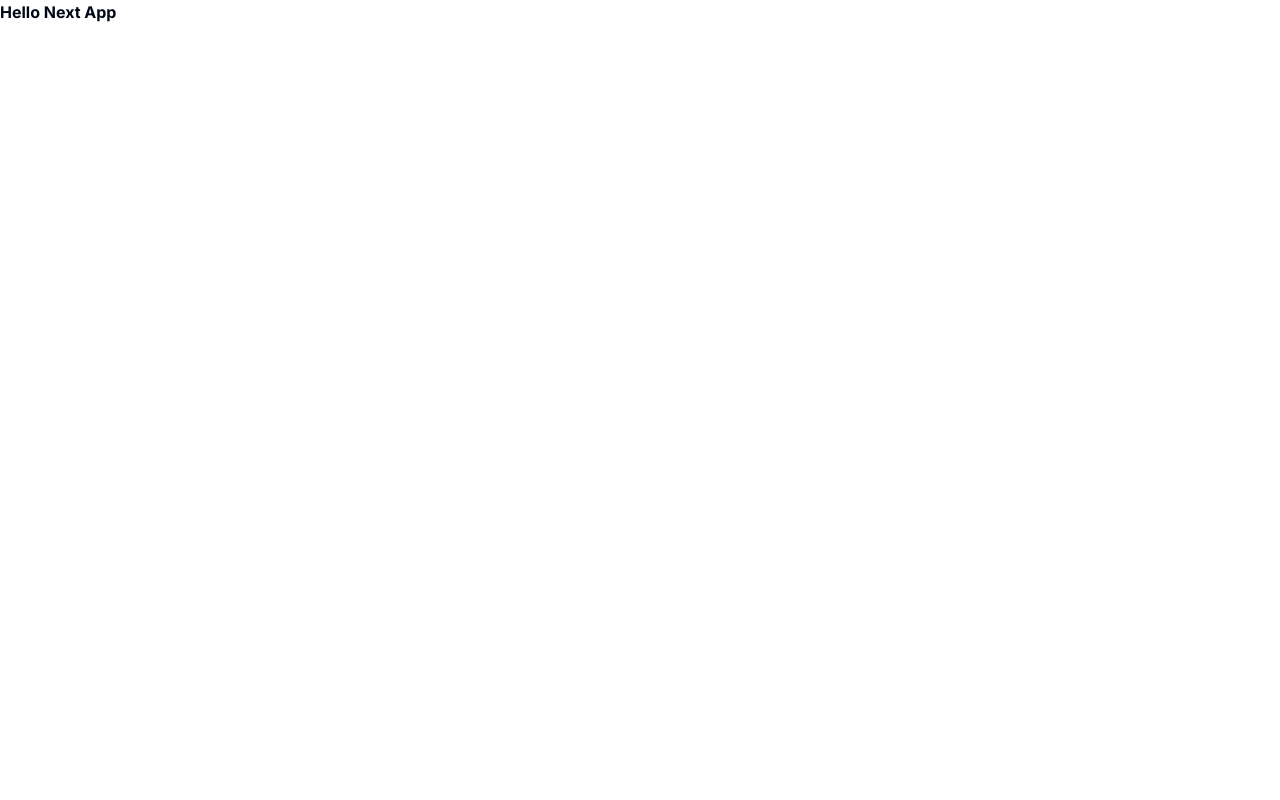
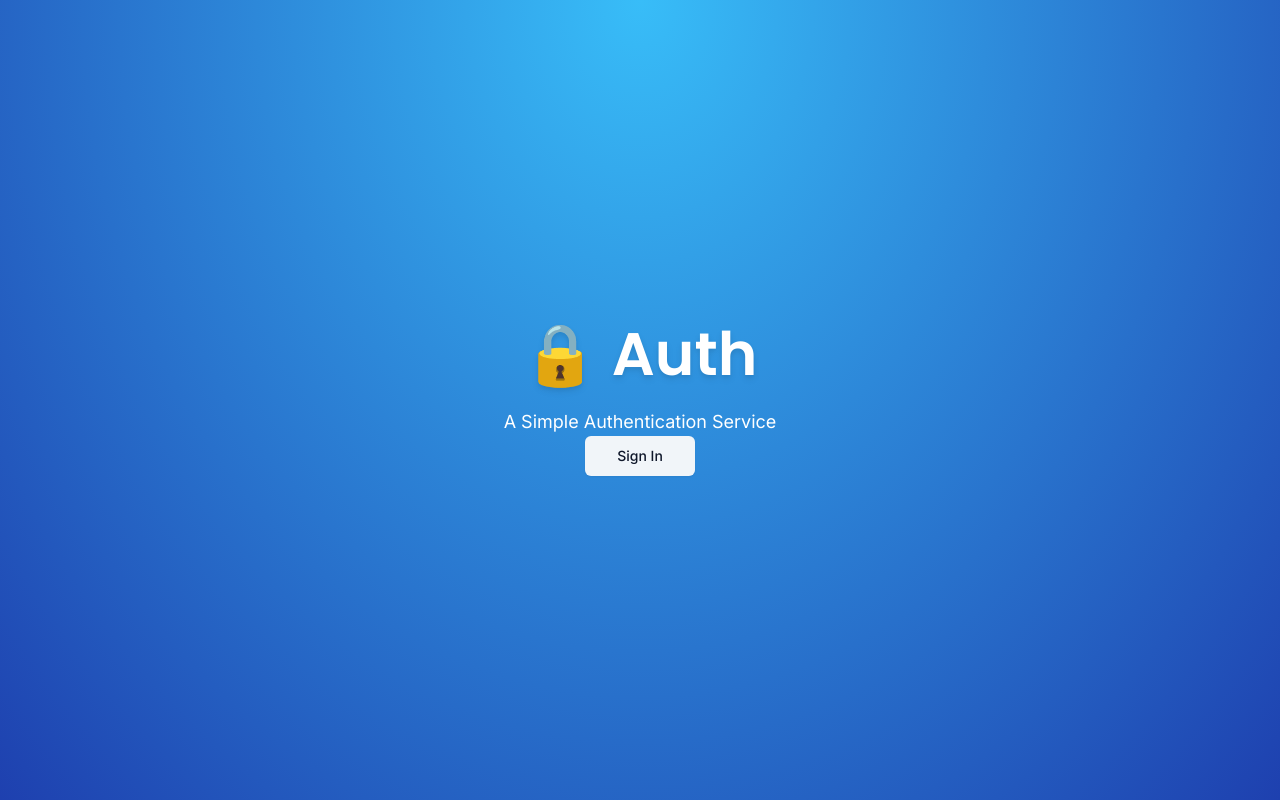
Before and after one commit to mawaisdev/next-auth, a Next.js app: page / in a window 1280 px wide. Built offline with nearby package versions, Linux system fonts and the light colour scheme.

Commit message:
Home Page Complete

```diff
--- a/app/globals.css
+++ b/app/globals.css
@@ -1,6 +1,12 @@
 @import 'tailwindcss/base';
 @import 'tailwindcss/components';
 @import 'tailwindcss/utilities';
+
+html,
+body,
+:root {
+  height: 100%;
+}
 
 @layer base {
   :root {
--- a/app/page.tsx
+++ b/app/page.tsx
@@ -1,7 +1,31 @@
+import { Poppins } from 'next/font/google'
+import { cn } from '@/lib/utils'
+import { Button } from '@/components/ui/button'
+import { LoginButton } from '@/components/auth/login-button'
+
+const font = Poppins({
+  subsets: ['latin'],
+  weight: ['600'],
+})
 export default function Home() {
   return (
-    <main>
-      <h1 className='font-bold'>Hello Next App</h1>
+    <main className='flex h-full flex-col items-center justify-center bg-[radial-gradient(ellipse_at_top,_var(--tw-gradient-stops))] from-sky-400 to-blue-800'>
+      <div className='space-y-6 text-center'>
+        <h1
+          className={cn(
+            'text-6xl font-semibold text-white drop-shadow-md',
+            font.className
+          )}
+        >
+          🔒 Auth
+        </h1>
+        <p className='text-white text-lg'>A Simple Authentication Service</p>
+        <LoginButton>
+          <Button variant='secondary' size='lg'>
+            Sign In
+          </Button>
+        </LoginButton>
+      </div>
     </main>
   )
 }
--- /dev/null
+++ b/components/auth/login-button.tsx
@@ -0,0 +1,29 @@
+'use client'
+import { useRouter } from 'next/navigation'
+
+interface LoginButtonProps {
+  children: React.ReactNode
+  mode?: 'model' | 'redirect'
+  asChild?: boolean
+}
+
+export const LoginButton = ({
+  children,
+  mode = 'redirect',
+  asChild,
+}: LoginButtonProps) => {
+  const router = useRouter()
+
+  const onClick = () => {
+    router.push('/login')
+  }
+
+  if (mode == 'model') {
+    return <span>Todo: Implement Modal</span>
+  }
+  return (
+    <span onClick={onClick} className='cursor-pointer'>
+      {children}
+    </span>
+  )
+}
```
